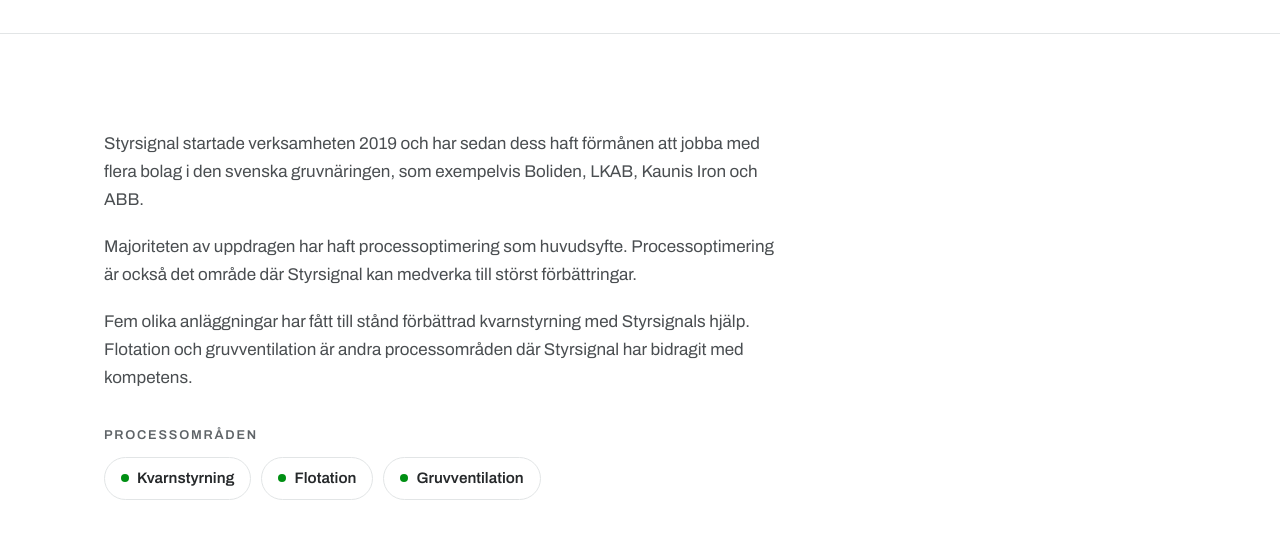
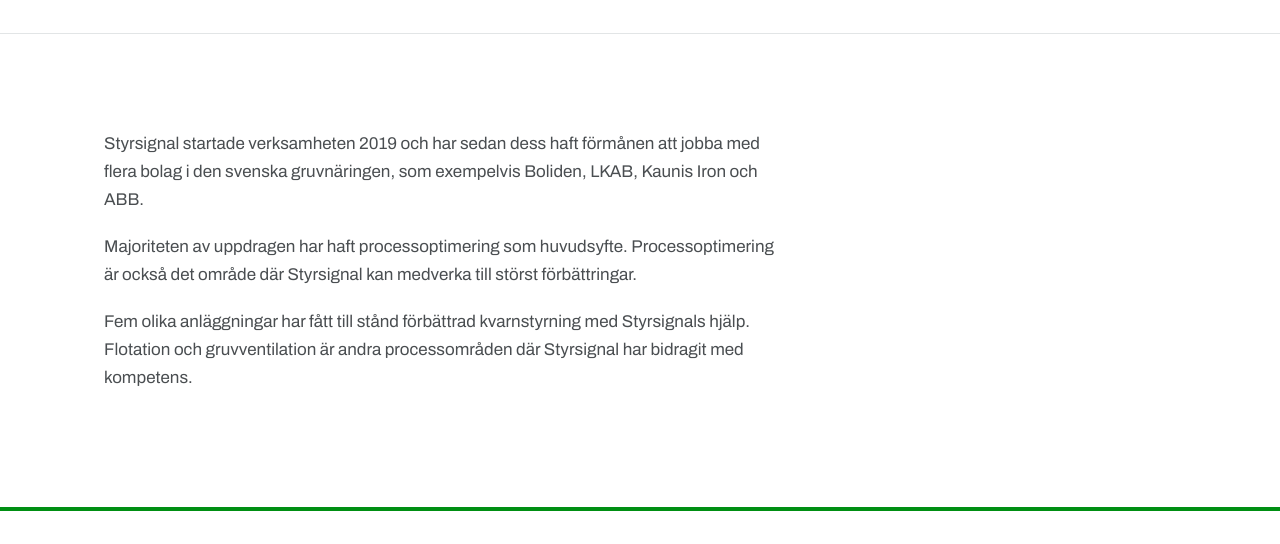
Before and after one commit to boomerxe3/styrsignal, a plain HTML site: page referenser.html in a window 1280 px wide. Shown: the part 305-849 px from the top of the page. Drawn offline with Linux system fonts and the light colour scheme.

Commit message:
Referenser: ta bort processområdes-etiketterna
Co-authored-by: Copilot App <223556219+Copilot@users.noreply.github.com>

```diff
--- a/assets/style.css
+++ b/assets/style.css
@@ -198,16 +198,6 @@ h1 > .bars { --h: 30px; display: flex; margin-bottom: 28px; }
   font-size: .9rem; color: var(--muted); font-style: italic; text-align: center;
 }
 
-/* References */
-.prose .refs-label { margin: 36px 0 14px; font-size: .8rem; letter-spacing: .14em; text-transform: uppercase; color: var(--muted); font-weight: 600; }
-.areas { display: flex; flex-wrap: wrap; gap: 10px; margin-top: 8px; }
-.areas span {
-  display: inline-flex; align-items: center; gap: 8px;
-  padding: 8px 16px; border-radius: 999px; background: #fff; border: 1px solid var(--line);
-  font-weight: 600; color: var(--ink); font-size: .95rem;
-}
-.areas span::before { content: ""; width: 8px; height: 8px; border-radius: 50%; background: var(--green); }
-
 /* Contact */
 .contact { display: grid; grid-template-columns: 340px 1fr; gap: 64px; align-items: start; }
 .portrait { border-radius: 18px; overflow: hidden; background: var(--bg-soft); }
--- a/referenser.html
+++ b/referenser.html
@@ -9,7 +9,7 @@
   <link rel="preconnect" href="https://fonts.googleapis.com">
   <link rel="preconnect" href="https://fonts.gstatic.com" crossorigin>
   <link rel="stylesheet" href="https://fonts.googleapis.com/css2?family=Archivo:wdth,wght@100..125,400..800&display=swap">
-  <link rel="stylesheet" href="assets/style.css?v=202611151840">
+  <link rel="stylesheet" href="assets/style.css?v=202611151845">
   <script>document.documentElement.classList.add('js');</script>
   <script src="assets/site.js?v=202611151811" defer></script>
 </head>
@@ -41,12 +41,6 @@
           <p>Styrsignal startade verksamheten 2019 och har sedan dess haft förmånen att jobba med flera bolag i den svenska gruvnäringen, som exempelvis Boliden, LKAB, Kaunis Iron och ABB.</p>
           <p>Majoriteten av uppdragen har haft processoptimering som huvudsyfte. Processoptimering är också det område där Styrsignal kan medverka till störst förbättringar.</p>
           <p>Fem olika anläggningar har fått till stånd förbättrad kvarnstyrning med Styrsignals hjälp. Flotation och gruvventilation är andra processområden där Styrsignal har bidragit med kompetens.</p>
-          <h2 class="refs-label">Processområden</h2>
-          <div class="areas">
-            <span>Kvarnstyrning</span>
-            <span>Flotation</span>
-            <span>Gruvventilation</span>
-          </div>
         </div>
       </div>
     </section>
```
Also changed, not shown: erbjudandet.html (+1 -1 lines), index.html (+1 -1 lines), kontakt.html (+1 -1 lines).
